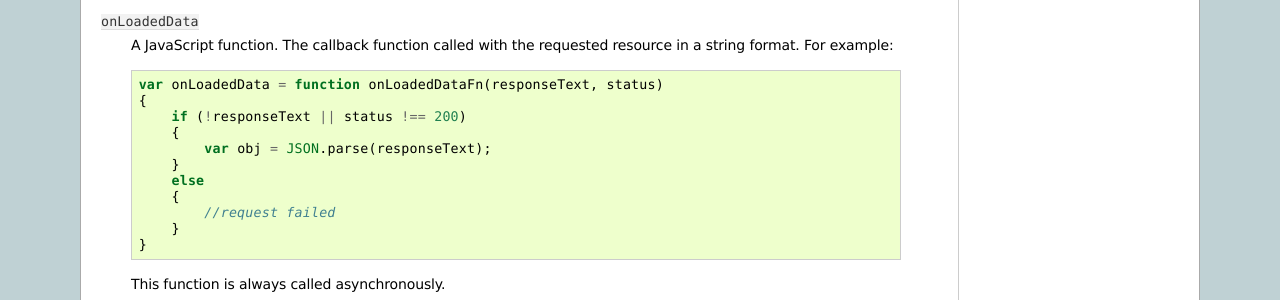
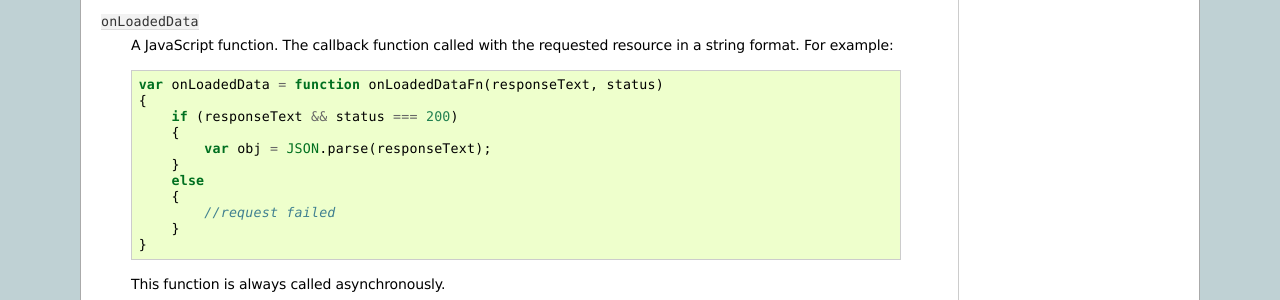
Before and after one commit to turbulenz/turbulenz_engine, a Sphinx documentation site: the page built from docs/source/jslibrary_api/engine_api.rst, in a window 1280 px wide and 900 px high, scrolled down 4855 px. Shown: the part 151-451 px from the top of the window. Built offline with Sphinx 7.4.7, drawn with Linux system fonts in a browser that asks for light colours.

Commit message:
Fixed incorrect docs for request callback #1684

```diff
--- a/docs/source/jslibrary_api/engine_api.rst
+++ b/docs/source/jslibrary_api/engine_api.rst
@@ -417,7 +417,7 @@ Returns immediately.
 
         var onLoadedData = function onLoadedDataFn(responseText, status)
         {
-            if (!responseText || status !== 200)
+            if (responseText && status === 200)
             {
                 var obj = JSON.parse(responseText);
             }
```
